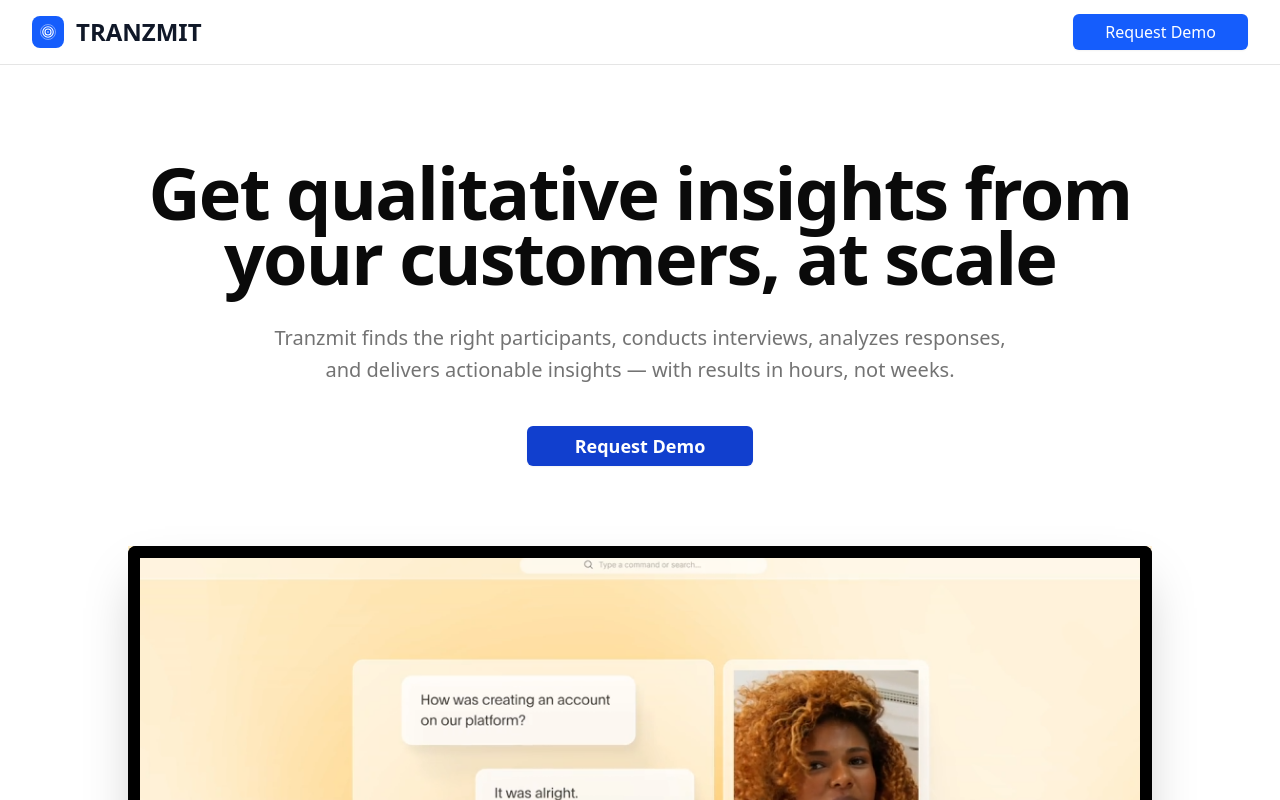
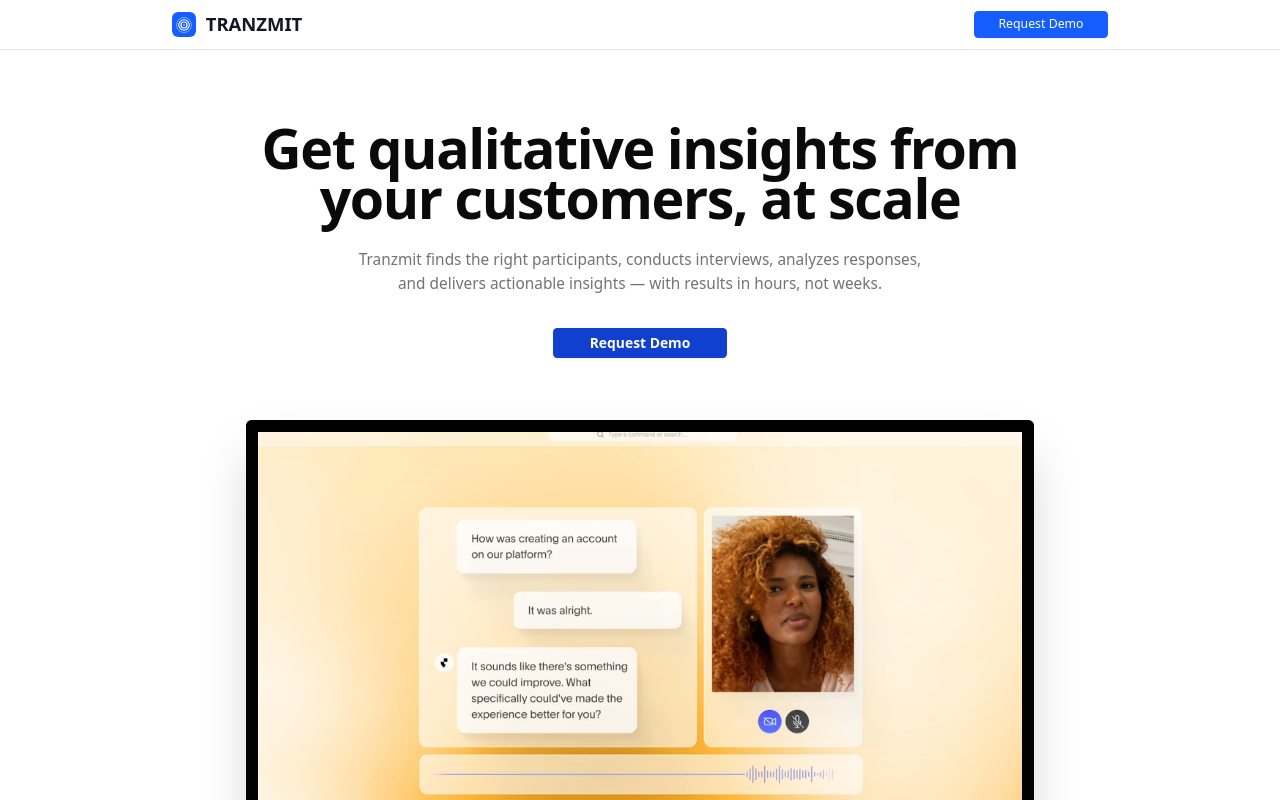
Before and after one commit to agaaz007/tranzmit_website, a Next.js app: page / in a window 1280 px wide. Shown: the top 800 px of the page. Built offline with nearby package versions, Linux system fonts and the light colour scheme.

Commit message:
Re-add HTML font-size rule (12.32px) for combined scaling approach

```diff
--- a/app/globals.css
+++ b/app/globals.css
@@ -117,6 +117,10 @@
 }
 
 @layer base {
+  html {
+    font-size: 12.32px;
+  }
+
   * {
     @apply border-border outline-ring/50;
   }
```
